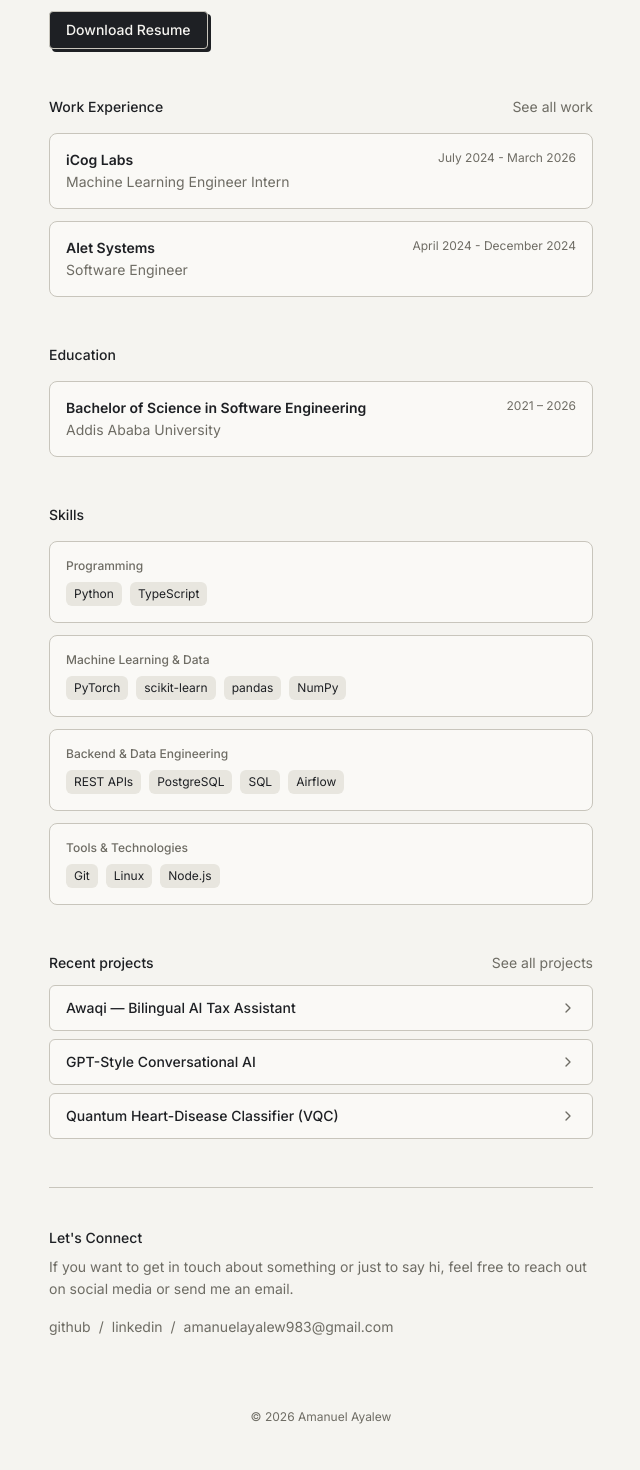
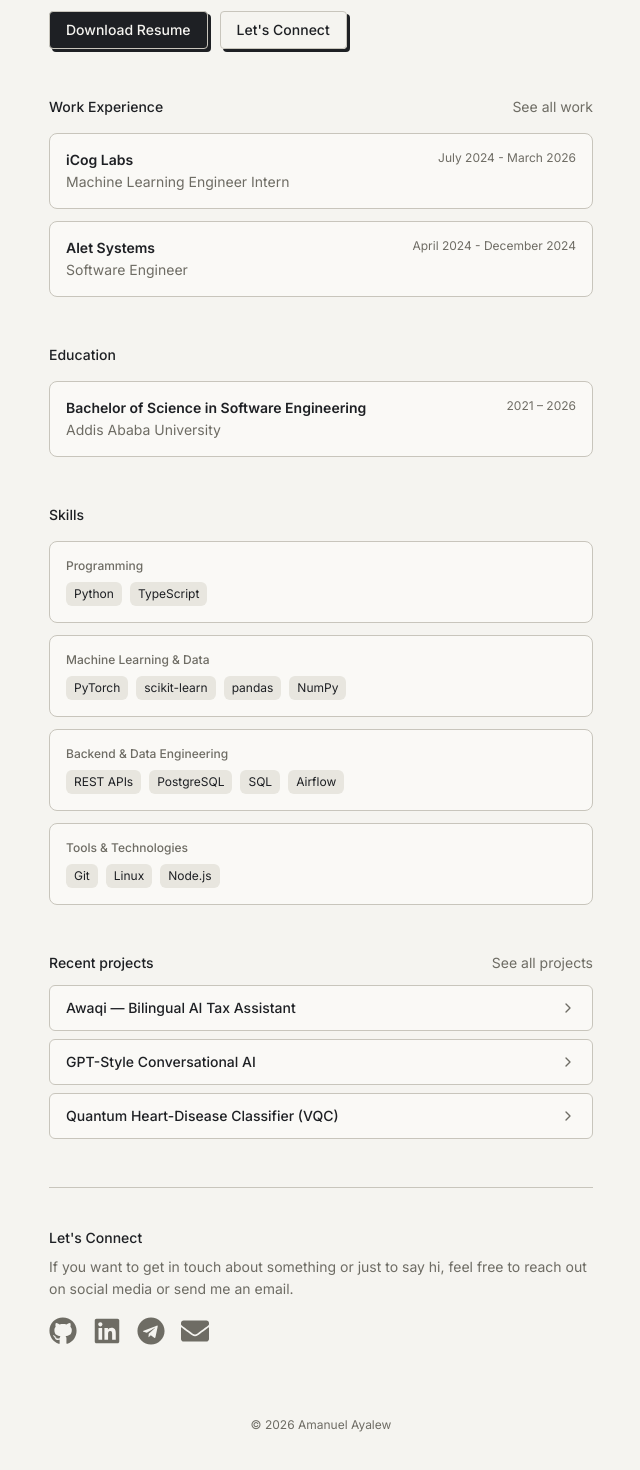
Before and after one commit to Amanuel-Ayal3w/My_Portfolio, a Next.js app: page / in a window 1280 px wide. Shown: the part 388-1858 px from the top of the page, without its empty margins (319-959 px from the left). Built offline with nearby package versions, Linux system fonts and the light colour scheme.

Commit message:
feat: add Telegram link to personal info and update contact section

```diff
--- a/data/portfolio.ts
+++ b/data/portfolio.ts
@@ -9,6 +9,7 @@ export const portfolioData: PortfolioData = {
     phone: "+251983742880",
     linkedin: "https://www.linkedin.com/in/amanuel-ayalew/",
     github: "https://github.com/Amanuel-Ayal3w",
+    telegram: "https://t.me/ammanuel_ayalew",
     summary: "Full-stack developer and machine learning engineer. I build end-to-end web applications with React, Next.js, and Node.js, and design ML systems that put AI to work solving real problems. Hardworking, curious, and always eager to learn more."
   },
 
--- a/lib/types.ts
+++ b/lib/types.ts
@@ -6,6 +6,7 @@ export interface PersonalInfo {
   phone: string;
   linkedin: string;
   github: string;
+  telegram: string;
   summary: string;
 }
 
--- a/src/app/page.tsx
+++ b/src/app/page.tsx
@@ -1,5 +1,6 @@
 import Image from "next/image";
 import Link from "next/link";
+import { FaTelegram, FaGithub, FaLinkedin, FaEnvelope } from "react-icons/fa";
 import { Nav } from "@/components/layout/nav";
 import { ProjectCard } from "@/components/ui/project-card";
 import { portfolioData } from "@/data/portfolio";
@@ -28,14 +29,22 @@ export default function Home() {
             I&apos;m passionate about AI, machine learning, and building things that
             solve real problems.
           </p>
+          <div className="mt-5 flex flex-wrap items-center gap-3">
             <a
               href="/resume.pdf"
               target="_blank"
               rel="noopener noreferrer"
-            className="btn-3d mt-5 inline-flex items-center gap-2 rounded-sm border border-foreground bg-foreground px-4 py-2 text-sm font-medium text-background hover:bg-background hover:text-foreground"
+              className="btn-3d inline-flex items-center gap-2 rounded-sm border border-foreground bg-foreground px-4 py-2 text-sm font-medium text-background hover:bg-background hover:text-foreground"
             >
               Download Resume
             </a>
+            <a
+              href="#connect"
+              className="btn-3d inline-flex items-center gap-2 rounded-sm border border-foreground bg-transparent px-4 py-2 text-sm font-medium text-foreground hover:bg-foreground hover:text-background"
+            >
+              Let&apos;s Connect
+            </a>
+          </div>
         </section>
 
         {/* Work Experience preview */}
@@ -140,36 +149,50 @@ export default function Home() {
         </section>
 
         {/* Let's Connect */}
-        <section className="border-t border-border pt-10">
+        <section id="connect" className="border-t border-border pt-10 scroll-mt-8">
           <h2 className="text-sm font-medium text-foreground mb-2">Let&apos;s Connect</h2>
           <p className="text-sm text-muted-foreground mb-4 leading-relaxed">
             If you want to get in touch about something or just to say hi, feel free
             to reach out on social media or send me an email.
           </p>
-          <div className="flex flex-wrap items-center gap-x-2 gap-y-1 text-sm text-muted-foreground">
+          <div className="flex flex-wrap items-center gap-4 text-muted-foreground">
             <a
               href={personalInfo.github}
               target="_blank"
               rel="noopener noreferrer"
-              className="hover:text-foreground hover:underline underline-offset-2 transition-colors"
+              aria-label="GitHub"
+              title="GitHub"
+              className="hover:text-foreground hover:-translate-y-0.5 transition-all"
             >
-              github
+              <FaGithub className="w-7 h-7" />
             </a>
-            <span>/</span>
             <a
               href={personalInfo.linkedin}
               target="_blank"
               rel="noopener noreferrer"
-              className="hover:text-foreground hover:underline underline-offset-2 transition-colors"
+              aria-label="LinkedIn"
+              title="LinkedIn"
+              className="hover:text-foreground hover:-translate-y-0.5 transition-all"
             >
-              linkedin
+              <FaLinkedin className="w-7 h-7" />
             </a>
-            <span>/</span>
+            <a
+              href={personalInfo.telegram}
+              target="_blank"
+              rel="noopener noreferrer"
+              aria-label="Telegram"
+              title="Telegram"
+              className="hover:text-foreground hover:-translate-y-0.5 transition-all"
+            >
+              <FaTelegram className="w-7 h-7" />
+            </a>
             <a
               href={`mailto:${personalInfo.email}`}
-              className="hover:text-foreground hover:underline underline-offset-2 transition-colors"
+              aria-label={`Email ${personalInfo.email}`}
+              title={personalInfo.email}
+              className="hover:text-foreground hover:-translate-y-0.5 transition-all"
             >
-              {personalInfo.email}
+              <FaEnvelope className="w-7 h-7" />
             </a>
           </div>
         </section>
```
Lines whose indentation alone changed are shown as unchanged.
